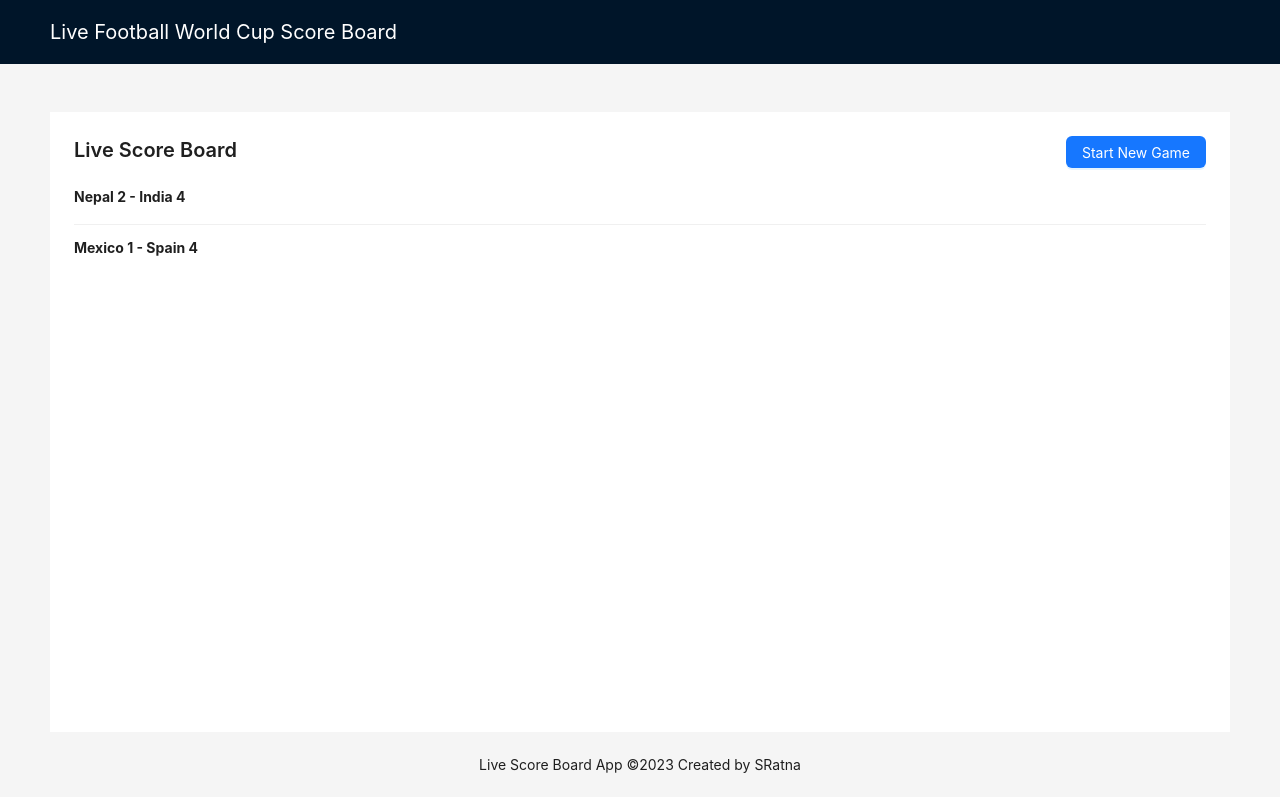
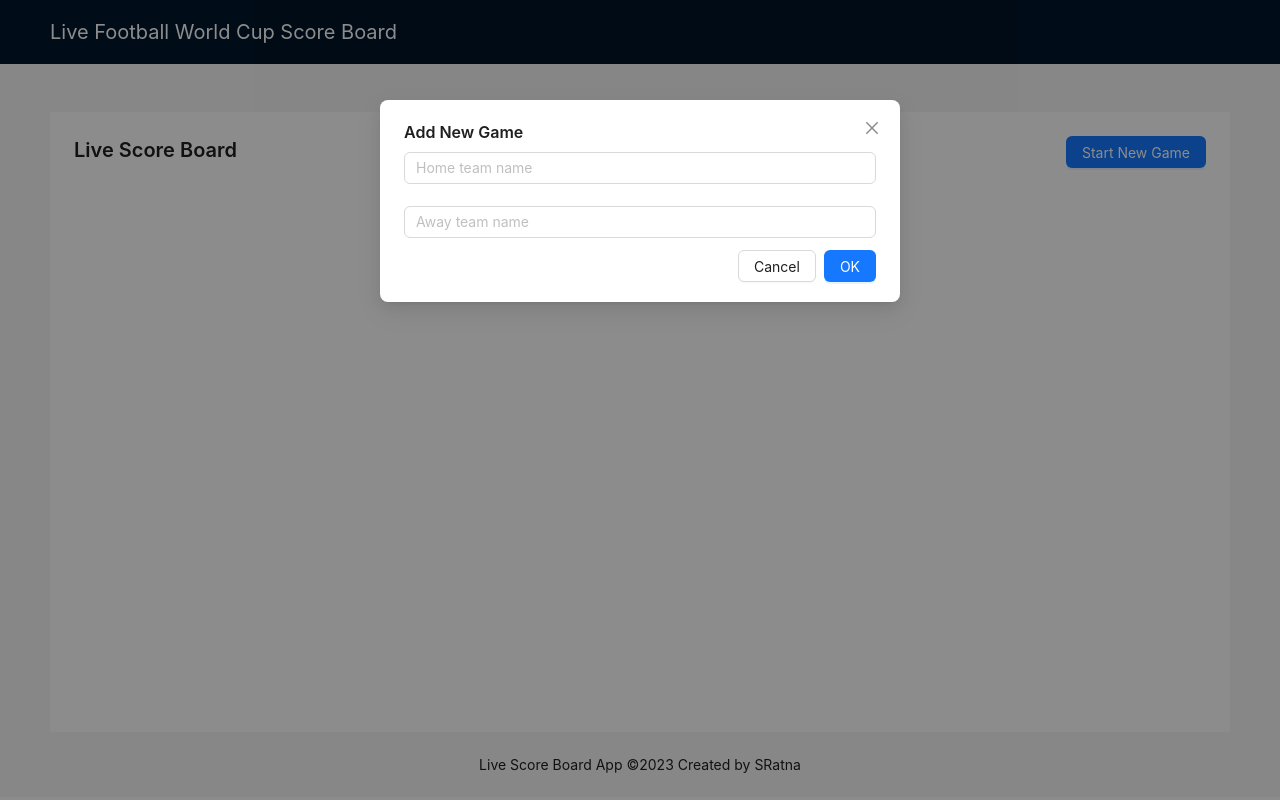
Before and after one commit to SRatna/live-scoreboard-app, a React (Vite) app: page / in a window 1280 px wide. Both pictures are taken after a click on the button "Start New Game". Built offline with nearby package versions, Linux system fonts and the light colour scheme.

Commit message:
add modal to start new game

```diff
--- /dev/null
+++ b/src/components/AddNewGameModal.tsx
@@ -0,0 +1,48 @@
+import { useState } from 'react';
+import { message, Input, Modal } from 'antd';
+
+interface PropType {
+  isOpen: boolean
+  close: () => void
+  addNewGame: (a: string, b: string) => void
+}
+
+const AddNewGameModal = ({ isOpen, close, addNewGame }: PropType) => {
+  const [homeTeamName, setHomeTeamName] = useState('');
+  const [awayTeamName, setAwayTeamName] = useState('');
+  const [messageApi, contextHolder] = message.useMessage();
+
+  const closeAndReset = () => {
+    close();
+    setHomeTeamName('');
+    setAwayTeamName('');
+  }
+
+  const handleOk = () => {
+    try {
+      addNewGame(homeTeamName, awayTeamName);
+      closeAndReset();
+    } catch (e) {
+      if (e instanceof Error) {
+        messageApi.open({
+          type: 'error',
+          content: e.message,
+        });
+      }
+    }
+  };
+
+  return (
+    <>
+      {contextHolder}
+      <Modal title="Add New Game" open={isOpen} onOk={handleOk} onCancel={closeAndReset}>
+        <Input placeholder="Home team name" value={homeTeamName} onChange={(e) => setHomeTeamName(e.target.value)} />
+        <br />
+        <br />
+        <Input placeholder="Away team name" value={awayTeamName} onChange={(e) => setAwayTeamName(e.target.value)} />
+      </Modal>
+    </>
+  );
+};
+
+export default AddNewGameModal;
--- a/src/components/ScoreBoard.tsx
+++ b/src/components/ScoreBoard.tsx
@@ -1,31 +1,33 @@
 import { Typography, Button } from 'antd';
-import { Score } from '../models/Game';
+import { useState } from 'react';
+import { startNewGame } from '../helpers';
+import { Game } from '../models/Game';
+import AddNewGameModal from './AddNewGameModal';
 import ScoreBoardList from './ScoreBoardList';
 
 const { Title } = Typography;
 
 const ScoreBoard = () => {
-  const scores: Score[] = [
-    {
-      homeTeam: "Nepal",
-      homeTeamScore: 2,
-      awayTeam: "India",
-      awayTeamScore: 4
-    },
-    {
-      homeTeam: "Mexico",
-      homeTeamScore: 1,
-      awayTeam: "Spain",
-      awayTeamScore: 4
-    }
-  ]
+  const [games, setGames] = useState<Game[]>([]);
+  const [isAddGameModalOpen, setIsAddGameModalOpen] = useState(false);
+
+  const addNewGame = (homeTeamName: string, awayTeamName: string) => {
+    const updatedGames = startNewGame(games, homeTeamName, awayTeamName)
+    setGames(updatedGames);
+  }
+
   return (
     <>
       <div style={{ display: "flex", justifyContent: "space-between" }}>
         <Title style={{ marginTop: 0 }} level={4}>Live Score Board</Title>
-        <Button type="primary">Start New Game</Button>
+        <Button type="primary" onClick={() => setIsAddGameModalOpen(true)}>Start New Game</Button>
       </div>
-      <ScoreBoardList scores={scores} />
+      <ScoreBoardList games={games} />
+      <AddNewGameModal
+        isOpen={isAddGameModalOpen}
+        close={() => setIsAddGameModalOpen(false)}
+        addNewGame={addNewGame}
+      />
     </>
   )
 }
--- a/src/components/ScoreBoardList.tsx
+++ b/src/components/ScoreBoardList.tsx
@@ -1,15 +1,15 @@
 import { List } from 'antd';
-import { Score } from '../models/Game';
+import { Game } from '../models/Game';
 
 interface PropType {
-  scores: Score[]
+  games: Game[]
 }
 
-const ScoreBoardList = ({ scores }: PropType) => {
+const ScoreBoardList = ({ games }: PropType) => {
   return (
     <List
       itemLayout="horizontal"
-      dataSource={scores}
+      dataSource={games}
       renderItem={(item) => (
         <List.Item>
           <List.Item.Meta
```
